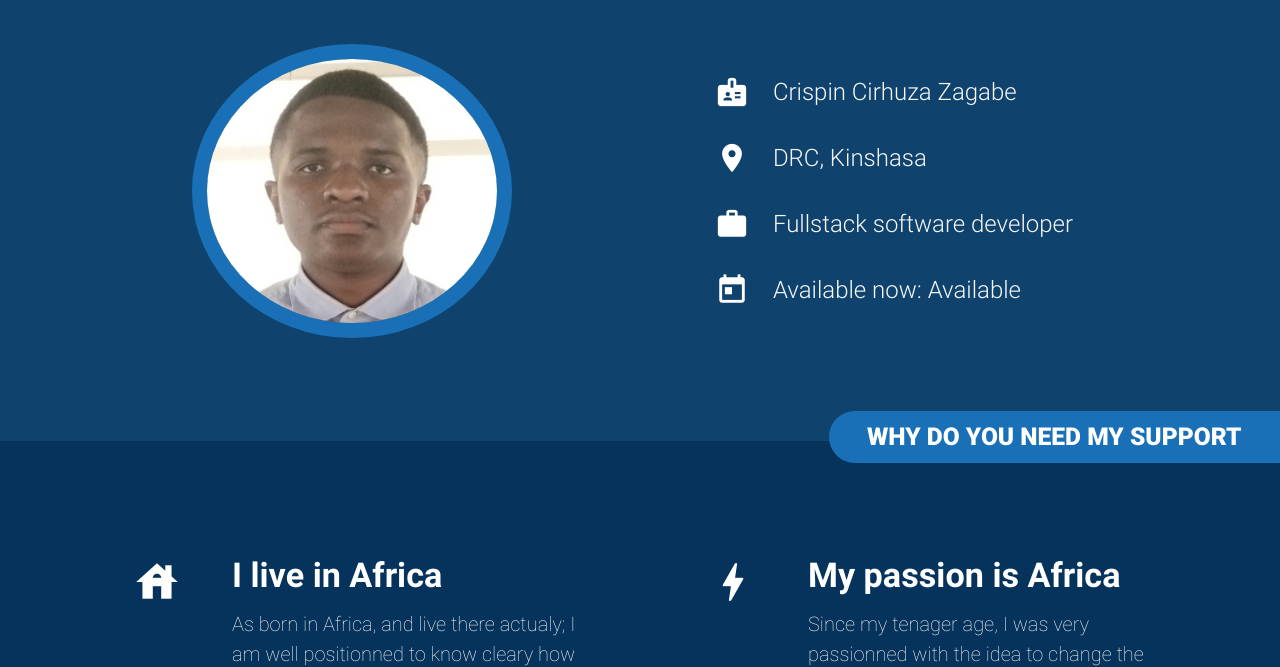
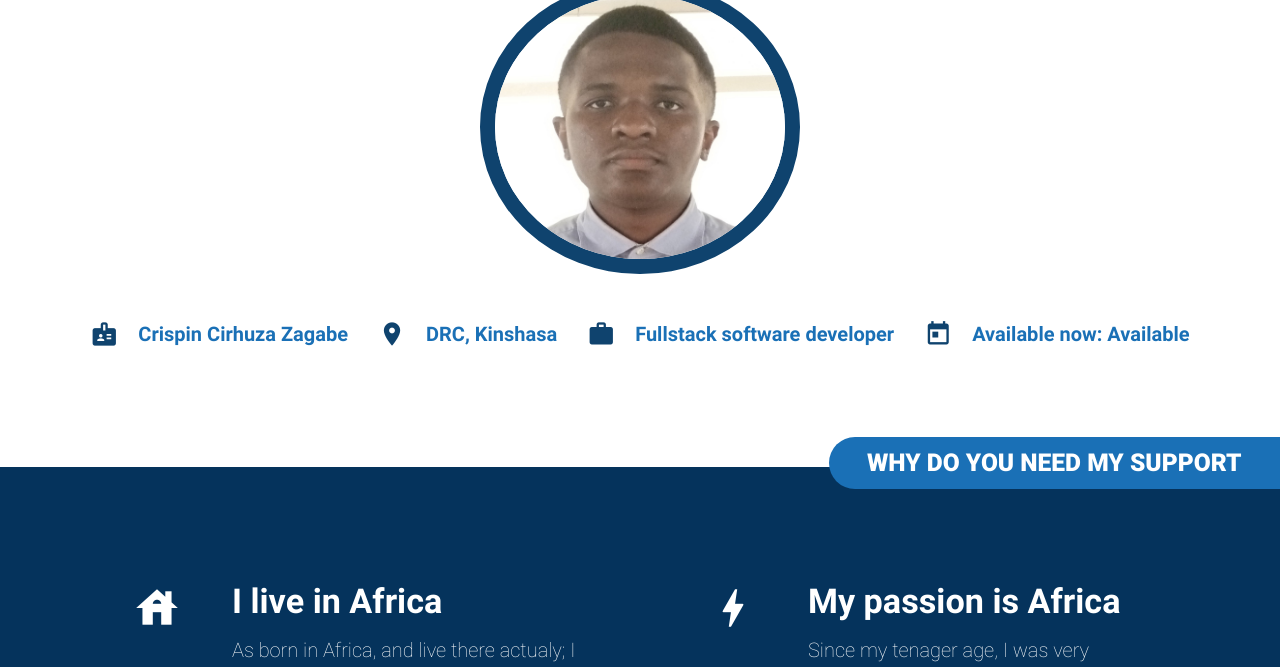
Before and after one commit to skywalker282/myagencywebsiteproject, a website: page index.html in a window 1280 px wide. Shown: the part 791-1458 px from the top of the page. Drawn offline with Linux system fonts and the light colour scheme; no server answers.

Commit message:
Fix: Resolve some ugly styles in the passport section of the index page

```diff
--- a/css/home.scss
+++ b/css/home.scss
@@ -116,29 +116,31 @@ nav {
 }
 
 .passport {
-  background: $primary;
+  // background: $primary;
   & > h5 {
     @include section-title;
   }
   .passport-content {
     display: flex;
-    justify-content: space-between;
-    padding: 8% 15%;
+    flex-direction: column;
+    align-items: center;
+    padding: 3% 5% 8%;
     width: 100%;
     @media screen and (max-width: 840px) {
       flex-direction: column;
       align-items: center;
       &-profile {
         width: 80vw;
-        border: 5px solid $primary-light;
+        border: 5px solid $primary;
       }
     }
     .passport-profile {
       width: 25vw;
-      border: 15px solid $primary-light;
+      border: 15px solid $primary;
       border-radius: 50%;
       overflow: hidden;
       height: 23vw;
+      margin-bottom: 2rem;
       @media screen and (max-width: 840px) {
         border: 5px solid $primary-light;
         margin-bottom: 10%;
@@ -151,21 +153,22 @@ nav {
     .passport-identity {
       display: flex;
       justify-content: center;
-      flex-direction: column;
-      background-color: $primary;
+      align-items: center;
+      // background-color: $primary;
       p {
+        font-family: 'roboto-bold';
         display: flex;
         align-items: center;
         margin: 1em;
         i {
-          font-size: 34px;
-          color: $front;
+          font-size: 28px;
+          color: $primary;
         }
         span {
-          font-family: "roboto-light";
-          font-size: 24px;
+          font-family: 'roboto-bold';
+          font-size: 20px;
           margin-left: 1em;
-          color: $front-light;
+          color: $primary-light;
         }
       }
     }
--- a/css/style.scss
+++ b/css/style.scss
@@ -197,7 +197,6 @@
     background-size: cover;
     background-position: center;
     background-repeat: no-repeat;
-    background-attachment: fixed;
     img {
       width: 200px;
       height: 200px;
```
Also changed, not shown: css/home.css, css/style.css, 2 other files.
